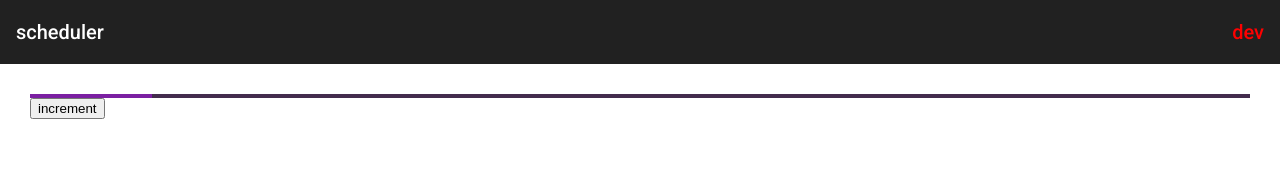
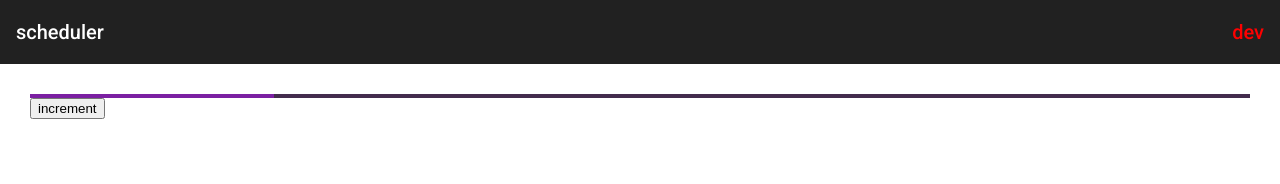
Before and after one commit to chapeI/soe, an Angular app: page /dev-info in a window 1280 px wide. Shown: the top 184 px of the page. Built offline with nearby package versions, Linux system fonts and the light colour scheme.

Commit message:
progress bar 'subscribes' to list length
possibly simpler

```diff
--- a/src/app/dev-info/dev-info.component.html
+++ b/src/app/dev-info/dev-info.component.html
@@ -1,2 +1,2 @@
-<mat-progress-bar [value]=x></mat-progress-bar>
+<mat-progress-bar [value]=list.length*10></mat-progress-bar>
 <button (click)="increment()">increment</button>
--- a/src/app/dev-info/dev-info.component.ts
+++ b/src/app/dev-info/dev-info.component.ts
@@ -8,13 +8,13 @@ import { LocalService } from '../local.service';
 })
 export class DevInfoComponent implements OnInit {
 
-  public x = 10
+  list = ['i1', 'item2']
 
   constructor(private localService: LocalService) { }
 
   ngOnInit() { }
 
   increment() {
-    this.x += 10
+    this.list.push('i3')
   }
 }
```
